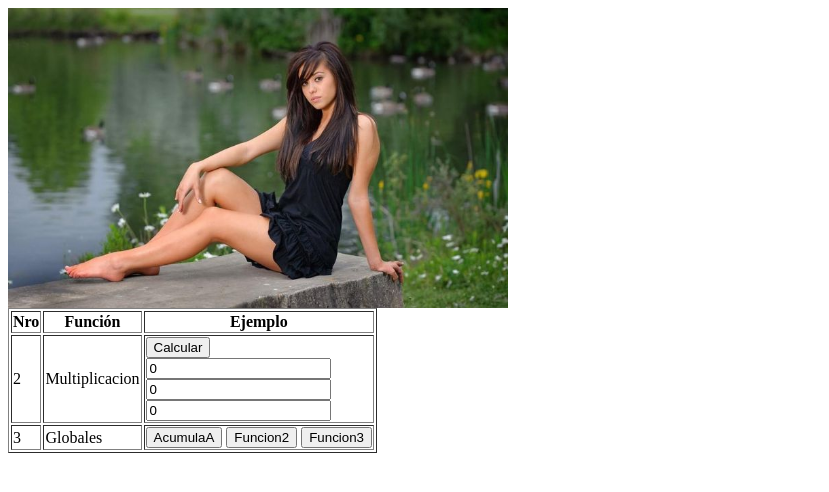
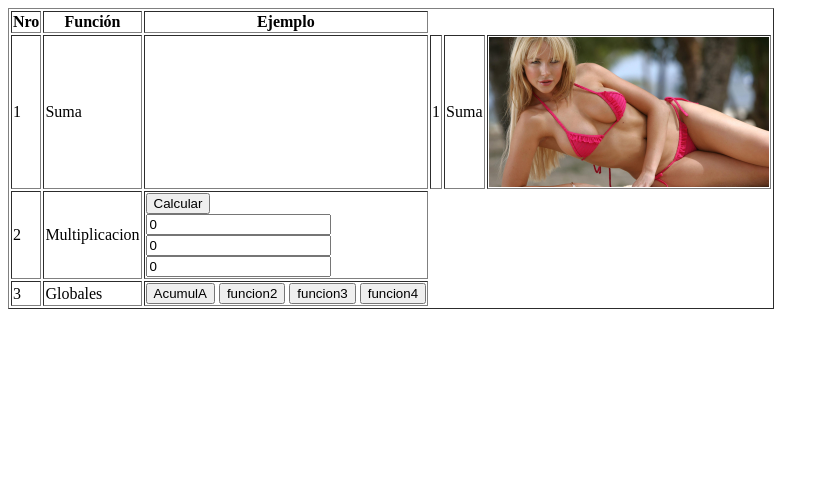
Before and after one commit to josech01/PHP-exercises, a PHP site: page /funciones.php in a window 1280 px wide. Shown: the top 492 px of the page, without its empty margins (0-829 px from the left). Run offline with PHP 8.4, Linux system fonts and the light colour scheme.

Commit message:
funciones js

```diff
--- a/javascript/funciones.php
+++ b/javascript/funciones.php
@@ -18,6 +18,18 @@
             </thead>
             <tbody>
                 <tr>
+                    <td>1</td>
+                    <td>Suma</td>
+                    <td>
+                    <td>1</td>
+                    <td>Suma</td>
+                    <td><img src="imagenes/chica3.jpg"
+                             style="height: 150px;"
+                             onclick="suma(4,5,6);"></td>
+
+                    </td>
+                </tr>
+                <tr>
                     <td>2</td>
                     <td>Multiplicacion</td>
                     <td>
@@ -30,15 +42,17 @@
                         <input id="num3" value="0" type="text">
 
                     </td>
-                    <img src="imagenes/chica1.jpg" style="height: 300px;width: 500px;">
                 </tr>
                 <tr>
-                    <td>3</td>
+                     <td>3</td>
                     <td>Globales</td>
                     <td>
-                        <button onclick="acumulaA();">AcumulaA</button>
-                        <button onclick="function2();">Funcion2</button>
-                        <button onclick="function3();">Funcion3</button>
+                        <button onclick="acumulaA();">AcumulA</button>
+                        <button onclick="funcion2();">funcion2</button>
+                        <button onclick="funcion3();">funcion3</button>
+                        <button onclick="funcion4();">funcion4</button>
+
+                    </td>
                 </tr>
             </tbody>
         </table>
```
